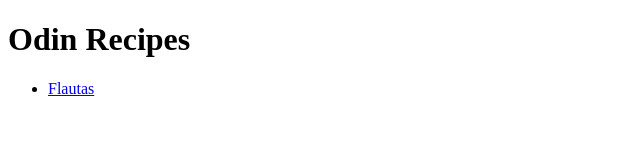
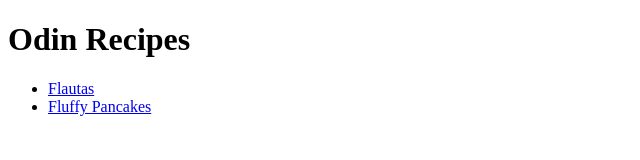
Before and after one commit to yernalizm/odin-recipes, a plain HTML site: page index.html in a window 1280 px wide. Shown: the whole page, without its empty margins (0-640 px from the left). Drawn offline with Linux system fonts and the light colour scheme.

Commit message:
Add link to pancakes.html

```diff
--- a/index.html
+++ b/index.html
@@ -10,7 +10,7 @@
 
         <ul>
             <li><a href="recipes/flautas.html">Flautas</a></li>
-
+            <li><a href="recipes/pancakes.html">Fluffy Pancakes</a></li>
         </ul>
     </body>
 </html>
```
